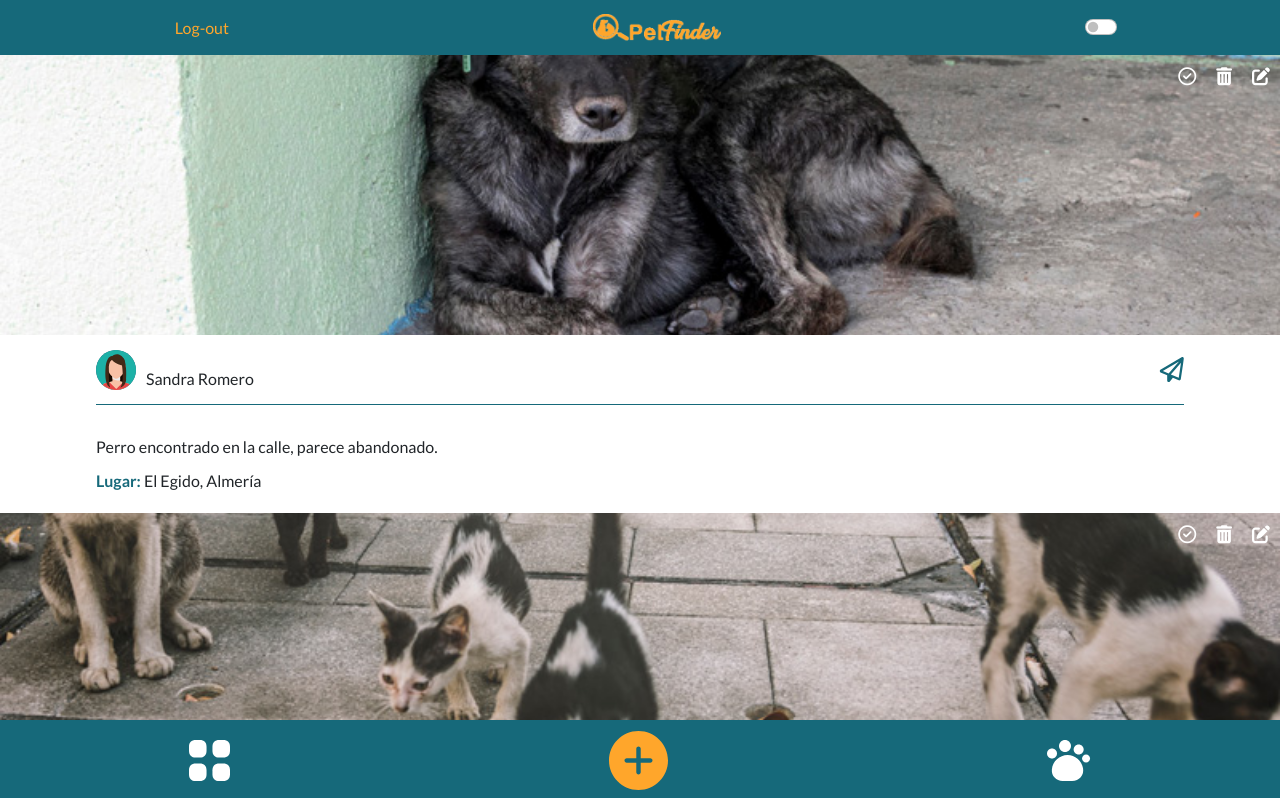
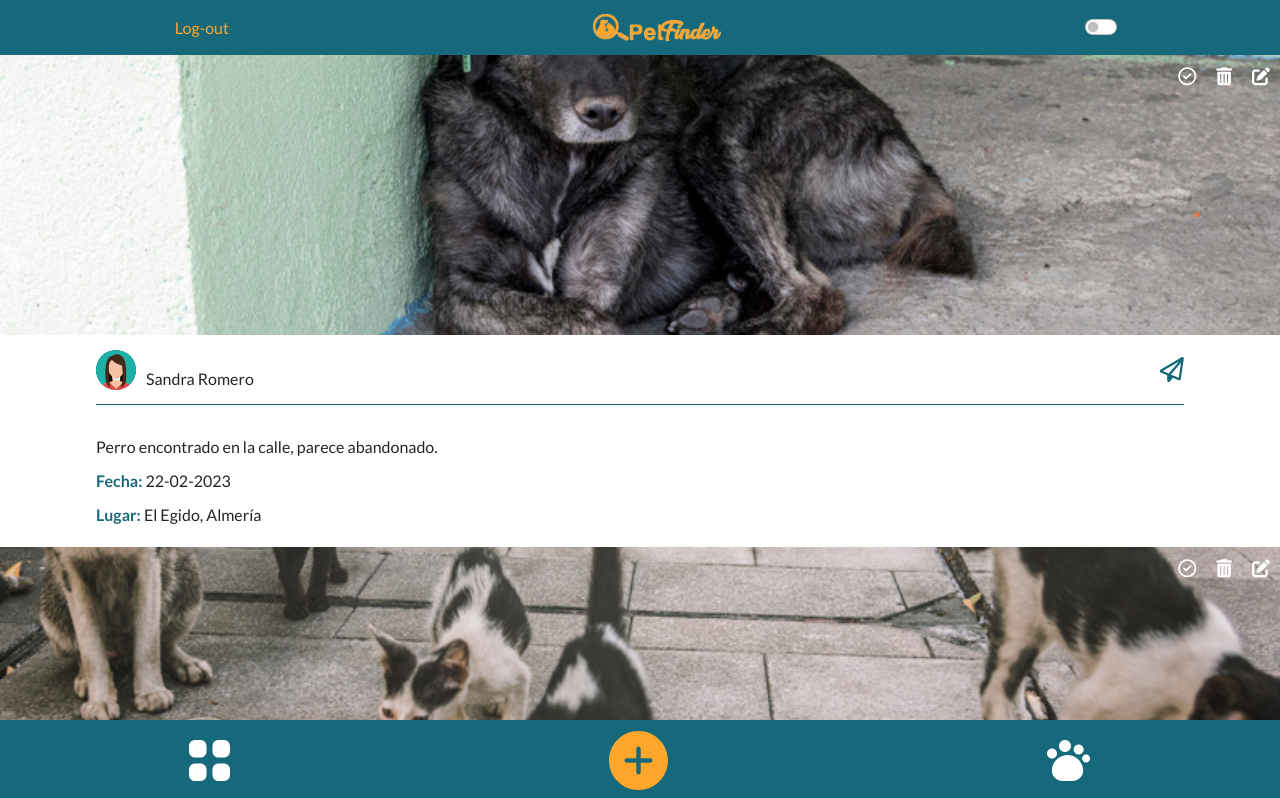
Before and after one commit to AlarconCode/PetFinder, an Angular app: page /home in a window 1280 px wide. Shown: the top 798 px of the page. Built offline with nearby package versions, Linux system fonts and the light colour scheme.

Commit message:
cards cambiados

```diff
--- a/src/app/component/card-post/card-post.component.css
+++ b/src/app/component/card-post/card-post.component.css
@@ -73,6 +73,12 @@ div.user img {
     margin-top: 10px;
 }
 
+.date {
+    font-size: var(--p-size);
+    color: var(--text);
+    margin-top: 10px;
+}
+
 span {
     font-size: var(--p-size);
     color: var(--turquoise);
--- a/src/app/component/card-post/card-post.component.html
+++ b/src/app/component/card-post/card-post.component.html
@@ -27,6 +27,8 @@
             <div class="commentUser">
                 {{cardPost.comment}}
             </div>
+            <div class="date"><span>Fecha: </span>{{cardPost.post_date}}</div>
+
             <div class="place"><span>Lugar: </span>{{cardPost.place}}</div>
         </div>
 
--- a/src/app/models/card-post.ts
+++ b/src/app/models/card-post.ts
@@ -7,9 +7,9 @@ export class CardPost {
     public userName:string
     public comment:string
     public place:string
+    public post_date:string
 
-    constructor(id_cardPost:number, id_user:number, imgPet:string, imgUser:string, userName:string, comment:string, place:string) {
-
+    constructor(id_cardPost:number, id_user:number, imgPet:string, imgUser:string, userName:string, comment:string, place:string, post_date:string) {
         this.id_cardPost = id_cardPost
         this.id_user = id_user
         this.imgPet = imgPet
@@ -17,6 +17,7 @@ export class CardPost {
         this.userName = userName
         this.comment = comment
         this.place = place
+        this.post_date=post_date
 
     }
 }
--- a/src/app/shared/post-card.service.ts
+++ b/src/app/shared/post-card.service.ts
@@ -13,12 +13,12 @@ export class PostCardService {
   }
 
   getPostCardsExample() {
-        let card1 = new CardPost(1,1,'../../assets/img/perro-triste.jpg', '../../assets/img/avatar-user-default.svg', 'Sandra Romero', 'Perro encontrado en la calle, parece abandonado.', 'El Egido, Almería')
-        let card2 = new CardPost(2,2,'../../assets/img/grupo--gatos-callejeros.jpg', '../../assets/img/avatar-user-default.svg', 'Raquel Sánchez', 'Gatos encontrados por las calle.', 'Roquetas de Mar, Almería')
-        let card3 = new CardPost(3,1,'../../assets/img/ejemplo3.jpg', '../../assets/img/avatar-user-default.svg', 'Sandra Romero', 'Gato encontrado por las calle.', 'Roquetas de Mar, Almería')
-        let card4 = new CardPost(4,1,'../../assets/img/ejemplo4.jpg', '../../assets/img/avatar-user-default.svg', 'Sandra Romero', 'Gato encontrado por las calle.', 'Roquetas de Mar, Almería')
-        let card5 = new CardPost(5,1,'../../assets/img/ejemplo5.jpg', '../../assets/img/avatar-user-default.svg', 'Sandra Romero', 'Gato encontrado por las calle.', 'Roquetas de Mar, Almería')
-        let card6 = new CardPost(6,1,'../../assets/img/ejemplo6.jpg', '../../assets/img/avatar-user-default.svg', 'Sandra Romero', 'Gato encontrado por las calle.', 'Roquetas de Mar, Almería')
+        let card1 = new CardPost(1,1,'../../assets/img/perro-triste.jpg', '../../assets/img/avatar-user-default.svg', 'Sandra Romero', 'Perro encontrado en la calle, parece abandonado.', 'El Egido, Almería','22-02-2023')
+        let card2 = new CardPost(2,2,'../../assets/img/grupo--gatos-callejeros.jpg', '../../assets/img/avatar-user-default.svg', 'Raquel Sánchez', 'Gatos encontrados por las calle.', 'Roquetas de Mar, Almería', '22-02-2023')
+        let card3 = new CardPost(3,1,'../../assets/img/ejemplo3.jpg', '../../assets/img/avatar-user-default.svg', 'Sandra Romero', 'Gato encontrado por las calle.', 'Roquetas de Mar, Almería', '22-02-2023')
+        let card4 = new CardPost(4,1,'../../assets/img/ejemplo4.jpg', '../../assets/img/avatar-user-default.svg', 'Sandra Romero', 'Gato encontrado por las calle.', 'Roquetas de Mar, Almería', '22-02-2023')
+        let card5 = new CardPost(5,1,'../../assets/img/ejemplo5.jpg', '../../assets/img/avatar-user-default.svg', 'Sandra Romero', 'Gato encontrado por las calle.', 'Roquetas de Mar, Almería', '22-02-2023')
+        let card6 = new CardPost(6,1,'../../assets/img/ejemplo6.jpg', '../../assets/img/avatar-user-default.svg', 'Sandra Romero', 'Gato encontrado por las calle.', 'Roquetas de Mar, Almería', '22-02-2023')
 
         let arrCard = [card1, card2, card3, card4, card5, card6]
 
```
